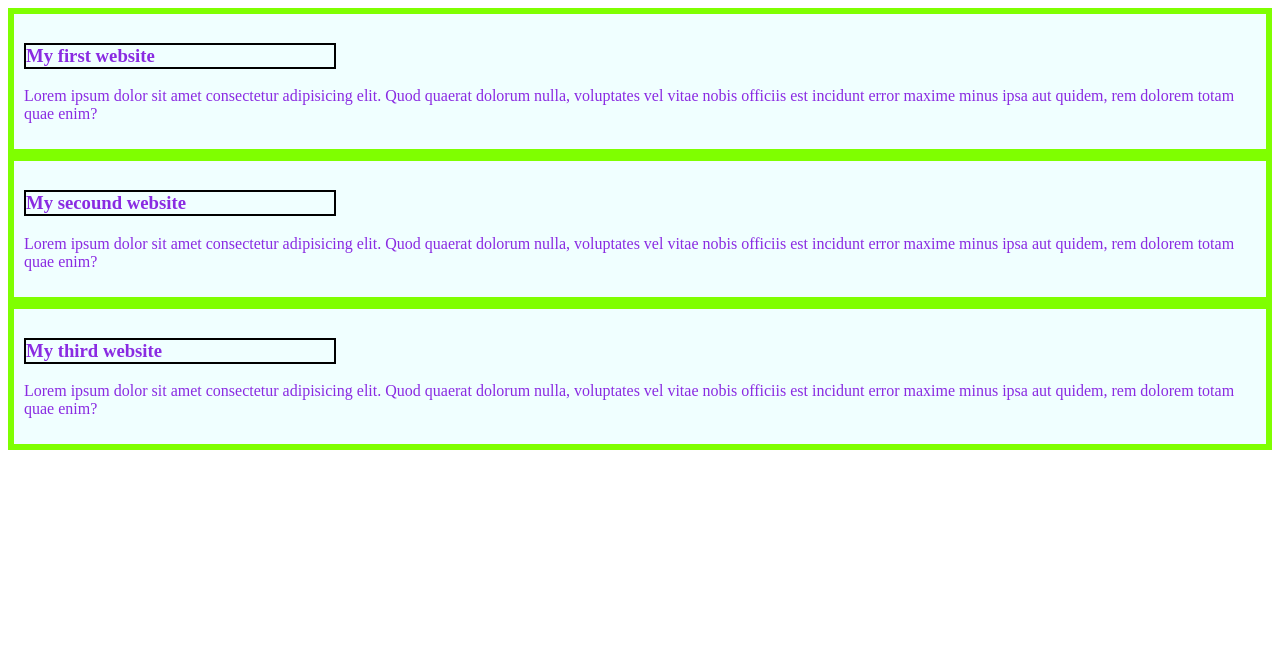
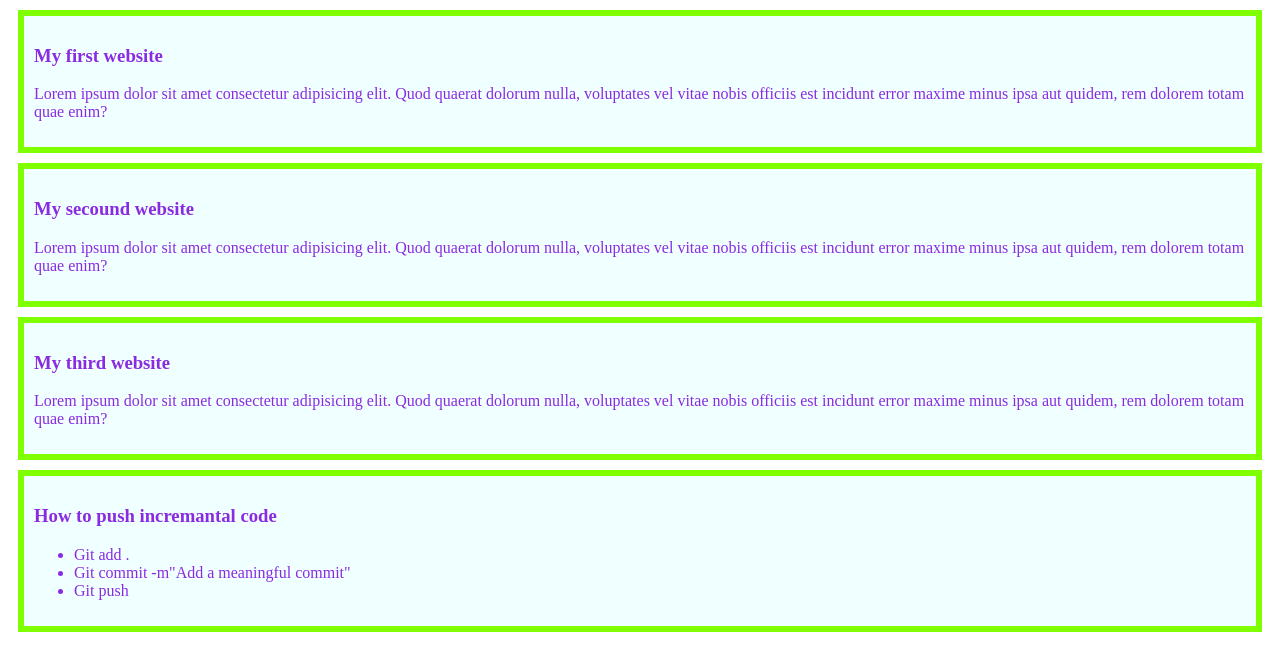
Before and after one commit to md-salauddin-6609/my-simple-file, a plain HTML site: page Index.html in a window 1280 px wide. Drawn offline with Linux system fonts and the light colour scheme.

Commit message:
add a new blog

```diff
--- a/Index.html
+++ b/Index.html
@@ -19,6 +19,14 @@
         <h3>My third website</h3>
         <p>Lorem ipsum dolor sit amet consectetur adipisicing elit. Quod quaerat dolorum nulla, voluptates vel vitae nobis officiis est incidunt error maxime minus ipsa aut quidem, rem dolorem totam quae enim?</p>
     </div>
+    <div>
+        <h3>How to push incremantal code</h3>
+        <ul>
+            <li>Git add . </li>
+            <li>Git commit -m"Add a meaningful commit"</li>
+            <li>Git push</li>
 
+        </ul>
+    </div>
 </body>
 </html>
--- a/styles/blogs.css
+++ b/styles/blogs.css
@@ -3,8 +3,4 @@ div{
     background-color: azure;
     border: 6px solid chartreuse;
     padding: 10px;
-}
-h3{
-    border: 2px solid black;
-    width: 25%;
-}
+    margin: 10px;
```
